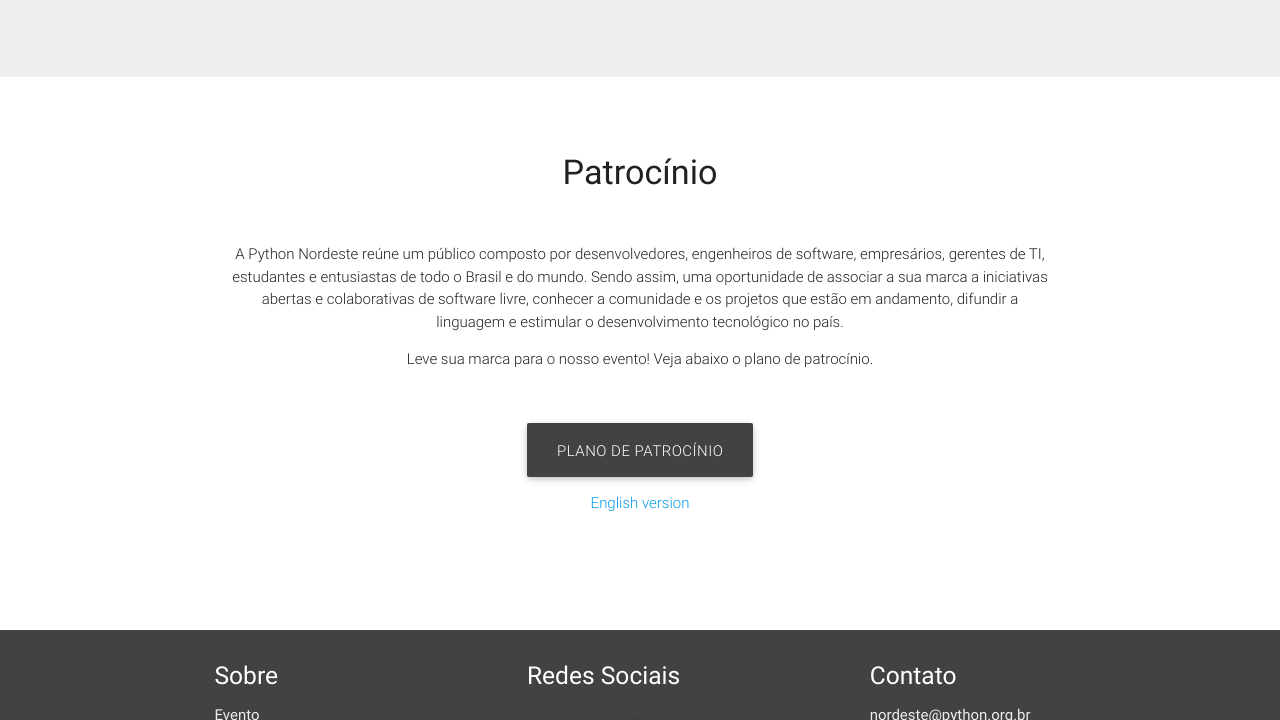
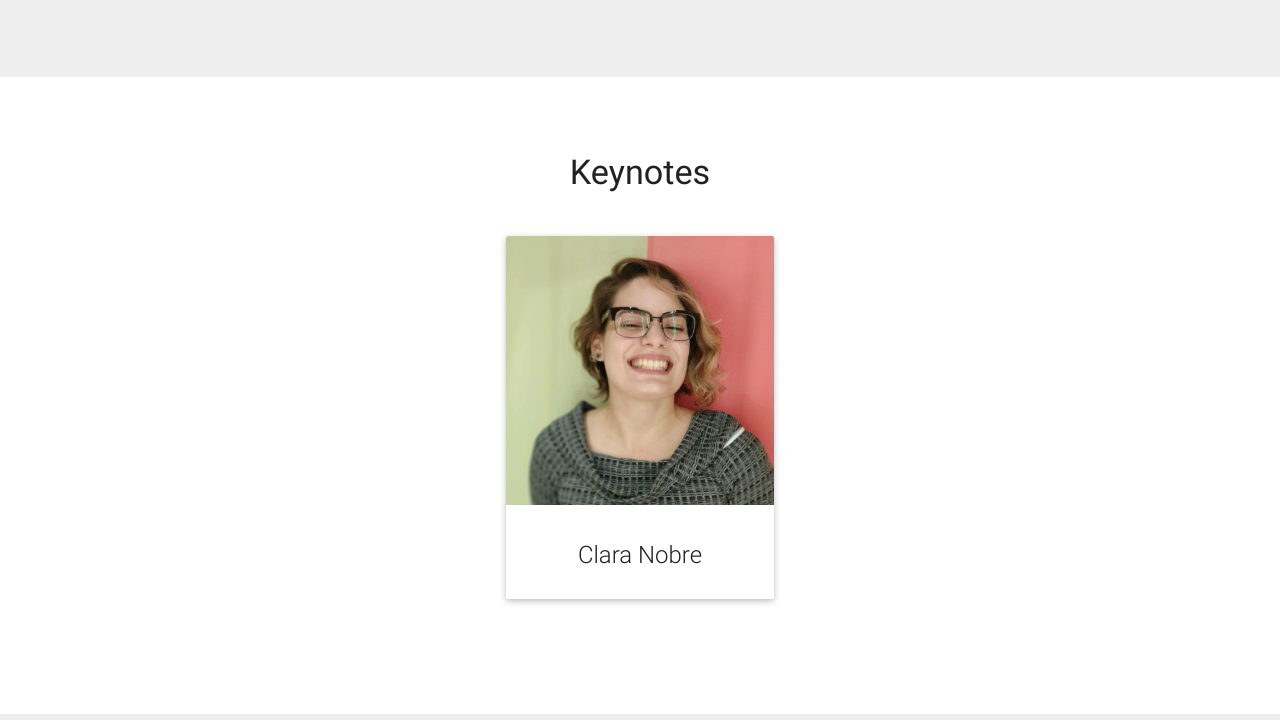
Before and after one commit to pythonNordeste/pyne2020, a plain HTML site: page index.html in a window 1280 px wide. Shown: the part 2080-2800 px from the top of the page. Drawn offline with nearby package versions, Linux system fonts and the light colour scheme.

Commit message:
keynote clara

```diff
--- a/index.html
+++ b/index.html
@@ -35,6 +35,7 @@
         <ul class="right hide-on-med-and-down">
           <li><a class="black-text" href="#evento">Evento</a></li>
           <li><a class="black-text" href="#local">Local</a></li>
+          <li><a class="black-text" href="#keynotes">Keynotes</a></li>
           <li><a class="black-text" href="#patrocinio">Patrocínio</a></li>
           <li><a class="black-text" href="https://python.org.br/cdc/">Código de Conduta</a></li>
         </ul>
@@ -42,6 +43,7 @@
         <ul class="side-nav" id="mobile-demo">
           <li><a class="black-text sidenav-close dismiss-menu" href="#evento">Evento</a></li>
           <li><a class="black-text dismiss-menu" href="#local">Local</a></li>
+          <li><a class="black-text dismiss-menu" href="#keynotes">Keynotes</a></li>
           <li><a class="black-text dismiss-menu" href="#patrocinio">Patrocínio</a></li>
           <li><a class="black-text dismiss-menu" href="https://python.org.br/cdc/">Código de Conduta</a></li>
         </ul>
@@ -192,10 +194,48 @@
       <br><br>
     </div>
   </div>
+ <!--   About Section   -->
+  <div class="container">
+    <div id="keynotes" class="section">
+      <br><br>
+      <div class="row">
+        <div class="col s12">
+          <h4 class="center">Keynotes</h4>
+          <br>
+          <div class="row">
+            <div class="col s12 m4 center">
+              <br>
+            </div>
+            <div class="col s12 m4 center">
+              <div class="card">
+                <div class="card-image waves-effect waves-block waves-light">
+                  <img class="activator" src="images/keynotes/clara.jpg">
+                </div>
+                <div class="card-content">
+                  <span class="card-title activator grey-text text-darken-4">Clara Nobre
+                </div>
+                <div class="card-reveal">
+                  <span class="card-title grey-text text-darken-4"><i style="font-size: 32px;" class="fa fa-times right"></i> Clara Nobre</span>
+                  <br>
+                  <p>Estudante de TI, atualmente trabalha como analista de Infraestrutura aplicando a  cultura DevSecOps e entusiasta em compartilhar conhecimento. </p>
+                  <p>Participa e coordena comunidades das suas áreas de interesse: Segurança da Informação, Redes Sensores sem Fio, Python, Cloud Computing, Software Livre,
+                  Hardware Livre, BioHacking e também defende que pessoas > tecnologia.</p>
+                  <br><br>
+                  <a class="btn-floating btn-large waves-effect waves-light grey darken-3" href="https://github.com/claranobre"><i style="font-size: 32px;" class="fa fa-github"></i></a>
+                  <a class="btn-floating btn-large waves-effect waves-light grey darken-3" href="https://www.linkedin.com/in/claranobre/"><i style="font-size: 32px;" class="fa fa-linkedin"></i></a>
+                </div>
+              </div>
+            </div>
+          </div>
+        </div>
+      </div>
+      <br><br>
+    </div>
+  </div>
 
-  <!--   About Section   -->
-  <div class="container">
-    <div id="patrocinio" class="section">
+    <!--   About Section   -->
+  <div id="patrocinio" class="section grey lighten-3">
+    <div class="container">
       <br><br>
       <div class="row">
         <div class="col s12">
@@ -213,16 +253,15 @@
             <p class="light">
             <a class="btn-large waves-effect waves-light grey darken-3" href="files/pt_plano_de_patrocinio_v1.pdf">Plano de Patrocínio</a>
             <br><a class="" href="files/en_plano_de_patrocinio_v1.pdf">English version</a>
-
             </p>
+          <br><br>
           </div>
         </div>
       </div>
-      <br><br>
     </div>
   </div>
 
-  <footer class="page-footer grey darken-3">
+  <footer class="page-footer grey darken-3" style="margin-top:0">
        <div class="container">
             <div class="row">
               <div class="col s12 l3 m8">
@@ -230,6 +269,7 @@
                 <ul>
                   <li><a class="grey-text text-lighten-3" href="#evento">Evento</a></li>
                   <li><a class="grey-text text-lighten-3" href="#local">Local</a></li>
+                  <li><a class="grey-text text-lighten-3" href="#keynotes">Keynotes</a></li>
                   <li><a class="grey-text text-lighten-3" href="#patrocinio">Patrocínio</a></li>
                   <li><a class="grey-text text-lighten-3" href="https://python.org.br/cdc/">Código de Conduta</a></li>
                 </ul>
```
Also changed, not shown: images/keynotes/clara.jpg (added).
